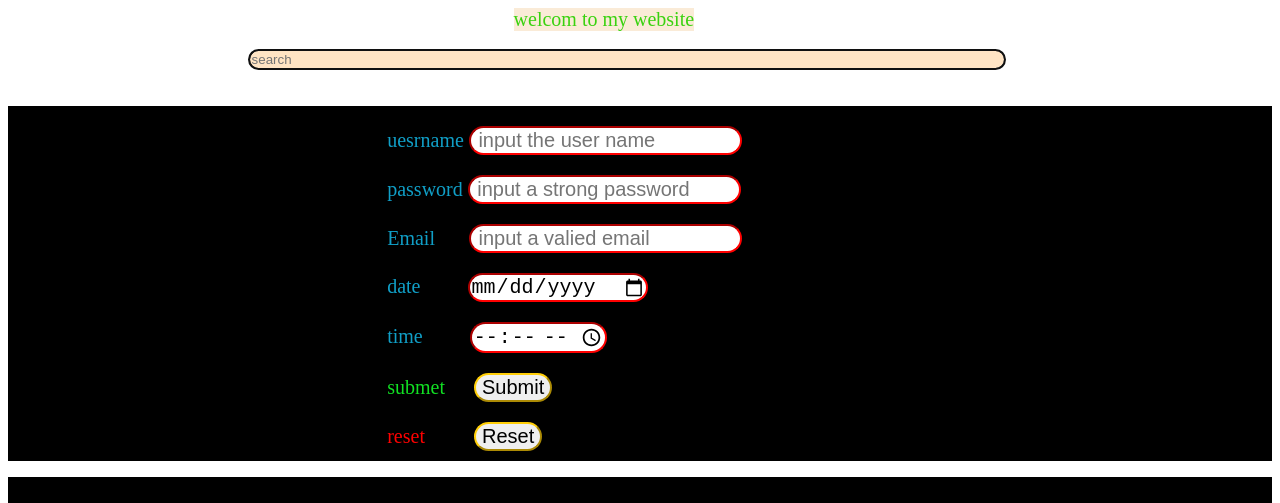
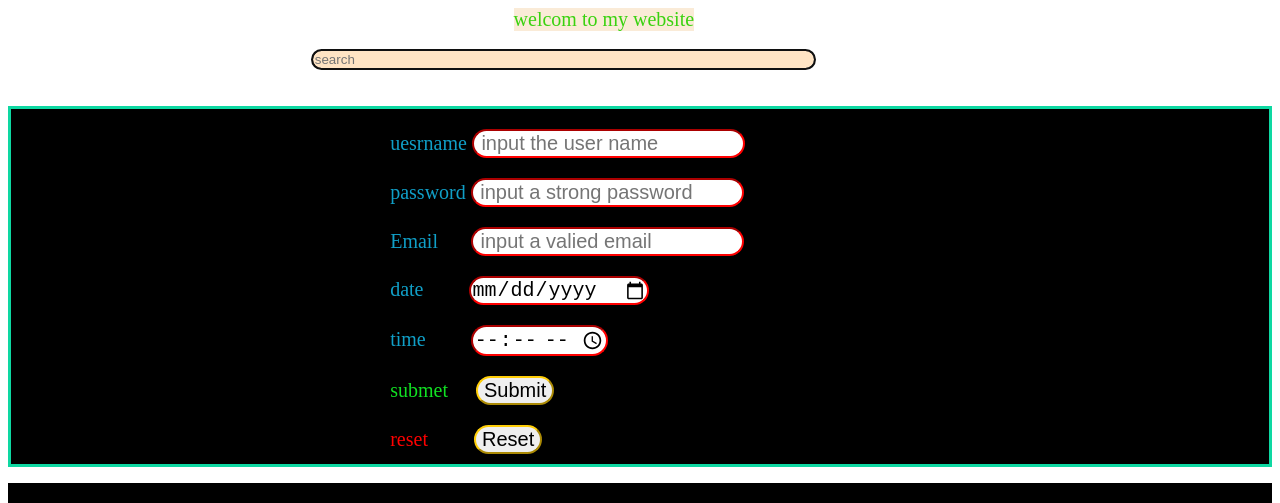
Before and after one commit to osama9711/email-web-page, a plain HTML site: page index.html in a window 1280 px wide. Shown: the top 503 px of the page. Drawn offline with Linux system fonts and the light colour scheme.

Commit message:
Add files via upload

```diff
--- a/form_style.css
+++ b/form_style.css
@@ -13,10 +13,10 @@
 
 #search {
   border-radius: 50px;
-  width: 60%;
+  width: 40%;
   background-color: bisque;
   justify-content: center;
-  margin-left: 15%;
+  margin-left: 20%;
 
 }
 
@@ -26,6 +26,7 @@
 
 form {
   padding: 10px 30% 0;
+  border: solid #0ed8a2 3px;
   background-color: black;
 }
 
@@ -67,7 +68,7 @@ form {
   border-radius: 20px;
   border-color: red;
   font-size: 20px;
-  margin-left: 29px;
+  margin-left: 28px;
   margin-top: 10px;
   margin-bottom: 10px;
 }
@@ -85,7 +86,7 @@ form {
   border-radius: 20px;
   border-color: red;
   font-size: 20px;
-  margin-left: 42px;
+  margin-left: 40px;
   margin-top: 10px;
   margin-bottom: 10px;
 }
@@ -101,7 +102,7 @@ form {
   border-radius: 20px;
   border-color: red;
   font-size: 20px;
-  margin-left: 42px;
+  margin-left: 40px;
   margin-top: 10px;
   margin-bottom: 10px;
 }
@@ -117,7 +118,7 @@ form {
   border-radius: 20px;
   border-color: rgb(255, 206, 8);
   font-size: 20px;
-  margin-left: 24px;
+  margin-left: 23px;
   margin-top: 10px;
   margin-bottom: 10px;
 }
@@ -133,7 +134,7 @@ form {
   border-radius: 20px;
   border-color: rgb(255, 206, 8);
   font-size: 20px;
-  margin-left: 44px;
+  margin-left: 41px;
   margin-top: 10px;
   margin-bottom: 10px;
 }
```
